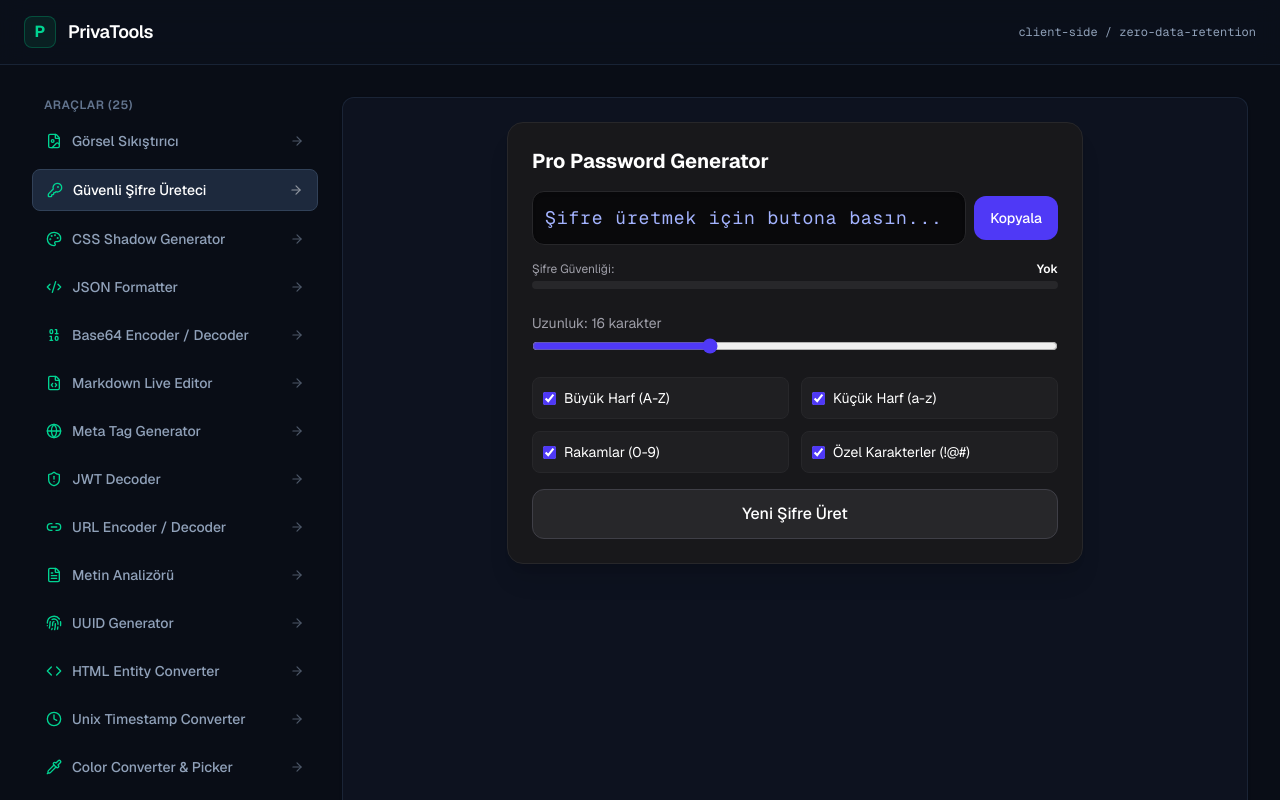
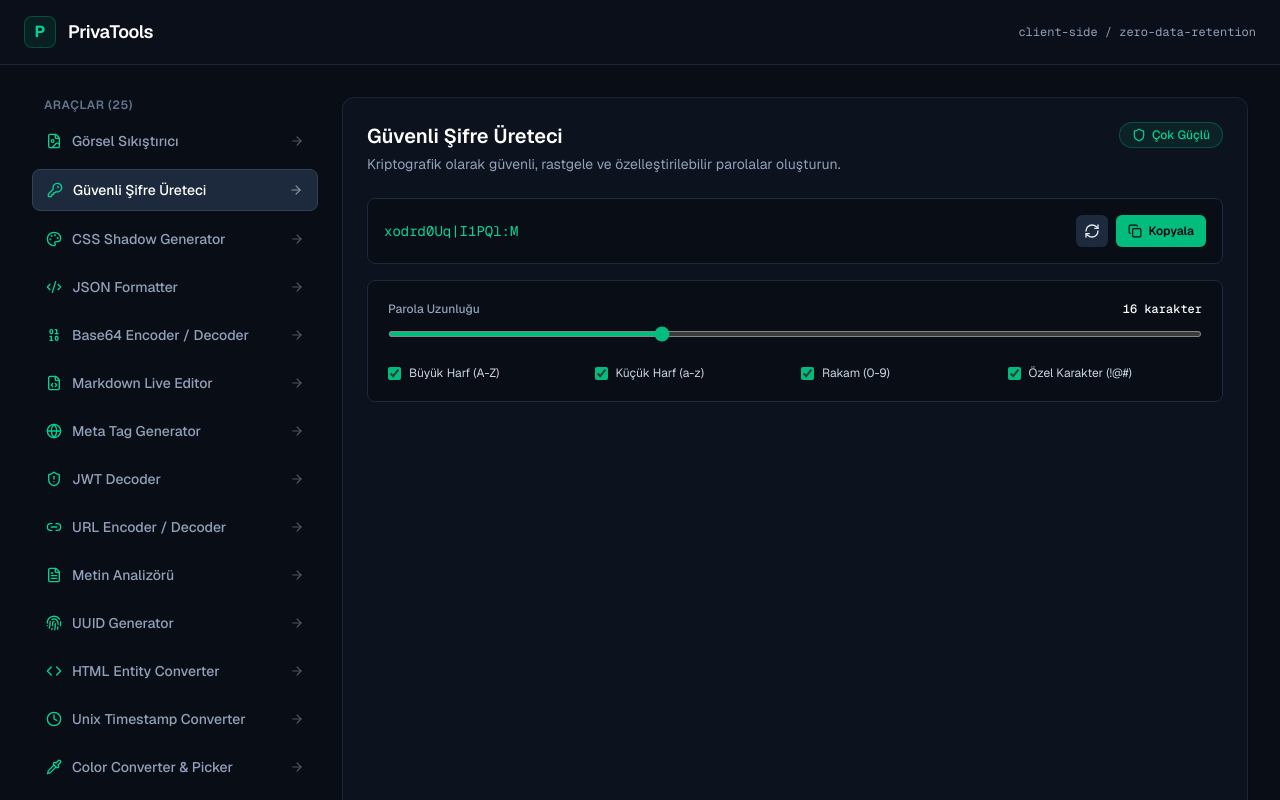
Before and after one commit to MuhammedEdev/privatools, a Next.js app: page / in a window 1280 px wide. Both pictures are taken after a click on the button "Güvenli Şifre Üreteci". Shown: the top 800 px of the page. Built offline with nearby package versions, Linux system fonts and the light colour scheme.

Commit message:
Upgrade PasswordGenerator component with cryptographic randomness and strength meter

```diff
--- a/src/components/tools/PasswordGenerator.tsx
+++ b/src/components/tools/PasswordGenerator.tsx
@@ -1,14 +1,16 @@
 "use client";
 
-import React, { useState } from "react";
+import { useState, useEffect } from "react";
+import { Copy, Check, RefreshCw, Shield } from "lucide-react";
 
 export default function PasswordGenerator() {
-  const [password, setPassword] = useState("");
-  const [length, setLength] = useState(16);
-  const [includeUppercase, setIncludeUppercase] = useState(true);
-  const [includeLowercase, setIncludeLowercase] = useState(true);
-  const [includeNumbers, setIncludeNumbers] = useState(true);
-  const [includeSymbols, setIncludeSymbols] = useState(true);
+  const [password, setPassword] = useState<string>("");
+  const [length, setLength] = useState<number>(16);
+  const [includeUppercase, setIncludeUppercase] = useState<boolean>(true);
+  const [includeLowercase, setIncludeLowercase] = useState<boolean>(true);
+  const [includeNumbers, setIncludeNumbers] = useState<boolean>(true);
+  const [includeSymbols, setIncludeSymbols] = useState<boolean>(true);
+  const [copied, setCopied] = useState<boolean>(false);
 
   const generatePassword = () => {
     let chars = "";
@@ -24,128 +26,122 @@
 
     let result = "";
     const array = new Uint32Array(length);
-    window.crypto.getRandomValues(array);
+    crypto.getRandomValues(array);
     for (let i = 0; i < length; i++) {
       result += chars[array[i] % chars.length];
     }
     setPassword(result);
   };
 
-  // Şifre Güvenlik Hesaplama
+  useEffect(() => {
+    generatePassword();
+  }, [length, includeUppercase, includeLowercase, includeNumbers, includeSymbols]);
+
+  const copyToClipboard = () => {
+    if (!password || password.startsWith("Lütfen")) return;
+    navigator.clipboard.writeText(password);
+    setCopied(true);
+    setTimeout(() => setCopied(false), 2000);
+  };
+
   const getStrength = () => {
-    if (!password || password.startsWith("Lütfen")) return { label: "Yok", color: "bg-zinc-700", width: "w-0" };
-    let score = 0;
-    if (length >= 12) score++;
-    if (length >= 16) score++;
-    if (includeUppercase && includeLowercase) score++;
-    if (includeNumbers) score++;
-    if (includeSymbols) score++;
-
-    if (score <= 2) return { label: "Zayıf", color: "bg-red-500", width: "w-1/3" };
-    if (score <= 4) return { label: "Orta", color: "bg-amber-500", width: "w-2/3" };
-    return { label: "Güçlü", color: "bg-emerald-500", width: "w-full" };
+    if (length < 10) return { label: "Zayıf", color: "text-rose-400 bg-rose-500/10 border-rose-500/30" };
+    if (length < 14) return { label: "İyi", color: "text-amber-400 bg-amber-500/10 border-amber-500/30" };
+    return { label: "Çok Güçlü", color: "text-emerald-400 bg-emerald-500/10 border-emerald-500/30" };
   };
 
   const strength = getStrength();
 
-  const copyToClipboard = () => {
-    if (!password || password.startsWith("Lütfen")) return;
-    navigator.clipboard.writeText(password);
-    alert("Güvenli şifre kopyalandı!");
-  };
-
   return (
-    <div className="p-6 bg-zinc-900 rounded-2xl border border-zinc-800 text-white max-w-xl mx-auto shadow-xl">
-      <h2 className="text-xl font-bold mb-4">Pro Password Generator</h2>
-
-      {/* Şifre Gösterim Alanı */}
-      <div className="flex items-center gap-2 mb-4">
-        <div className="flex-1 bg-zinc-950 border border-zinc-800 rounded-xl p-3 font-mono text-indigo-300 text-lg tracking-wider break-all shadow-inner">
-          {password || "Şifre üretmek için butona basın..."}
+    <div className="space-y-6">
+      <div className="flex justify-between items-start">
+        <div>
+          <h1 className="text-xl font-semibold text-white">Güvenli Şifre Üreteci</h1>
+          <p className="text-sm text-slate-400 mt-1">
+            Kriptografik olarak güvenli, rastgele ve özelleştirilebilir parolalar oluşturun.
+          </p>
         </div>
-        <button
-          onClick={copyToClipboard}
-          className="bg-indigo-600 hover:bg-indigo-700 text-white px-4 py-3 rounded-xl font-medium transition-colors text-sm"
-        >
-          Kopyala
-        </button>
-      </div>
-
-      {/* Güvenlik Çubuğu */}
-      <div className="mb-6">
-        <div className="flex justify-between text-xs text-zinc-400 mb-1">
-          <span>Şifre Güvenliği:</span>
-          <span className="font-semibold text-white">{strength.label}</span>
-        </div>
-        <div className="w-full bg-zinc-800 h-2 rounded-full overflow-hidden">
-          <div className={`h-full transition-all duration-300 ${strength.color} ${strength.width}`} />
+        <div className={`px-3 py-1 rounded-full text-xs font-medium border ${strength.color} flex items-center gap-1.5`}>
+          <Shield className="w-3.5 h-3.5" /> {strength.label}
         </div>
       </div>
 
-      {/* Kontroller */}
       <div className="space-y-4">
-        <div>
-          <div className="flex justify-between text-sm text-zinc-400 mb-1">
-            <span>Uzunluk: {length} karakter</span>
+        <div className="bg-[#090D16] border border-slate-800 rounded-lg p-4 flex items-center justify-between gap-4">
+          <span className="font-mono text-sm text-emerald-400 break-all select-all">{password}</span>
+          <div className="flex items-center gap-2 shrink-0">
+            <button
+              onClick={generatePassword}
+              className="bg-slate-800 hover:bg-slate-700 text-slate-200 p-2 rounded-md transition"
+              title="Yeniden Üret"
+            >
+              <RefreshCw className="w-4 h-4" />
+            </button>
+            <button
+              onClick={copyToClipboard}
+              className="bg-emerald-500 hover:bg-emerald-400 text-slate-950 font-semibold text-xs py-2 px-3 rounded-md transition flex items-center gap-1.5"
+            >
+              {copied ? <Check className="w-3.5 h-3.5" /> : <Copy className="w-3.5 h-3.5" />}
+              {copied ? "Kopyalandı" : "Kopyala"}
+            </button>
+          </div>
+        </div>
+
+        <div className="bg-[#090D16] border border-slate-800 rounded-lg p-5 space-y-4 text-xs">
+          <div className="space-y-2">
+            <div className="flex justify-between text-slate-400 font-medium">
+              <span>Parola Uzunluğu</span>
+              <span className="text-white font-mono">{length} karakter</span>
             </div>
             <input
               type="range"
               min="8"
               max="32"
               value={length}
-            onChange={(e) => setLength(Number(e.target.value))}
-            className="w-full accent-indigo-600 cursor-pointer"
+              onChange={(e) => setLength(parseInt(e.target.value))}
+              className="w-full accent-emerald-500 bg-slate-800 h-1.5 rounded-lg cursor-pointer"
             />
           </div>
 
-        <div className="grid grid-cols-2 gap-3 text-sm">
-          <label className="flex items-center gap-2 cursor-pointer bg-zinc-800/50 p-2.5 rounded-lg border border-zinc-800">
+          <div className="grid grid-cols-2 sm:grid-cols-4 gap-3 pt-2">
+            <label className="flex items-center gap-2 cursor-pointer text-slate-300">
               <input
                 type="checkbox"
                 checked={includeUppercase}
                 onChange={(e) => setIncludeUppercase(e.target.checked)}
-              className="rounded accent-indigo-600"
+                className="accent-emerald-500 rounded bg-slate-900 border-slate-800"
               />
-            <span>Büyük Harf (A-Z)</span>
+              Büyük Harf (A-Z)
             </label>
-
-          <label className="flex items-center gap-2 cursor-pointer bg-zinc-800/50 p-2.5 rounded-lg border border-zinc-800">
+            <label className="flex items-center gap-2 cursor-pointer text-slate-300">
               <input
                 type="checkbox"
                 checked={includeLowercase}
                 onChange={(e) => setIncludeLowercase(e.target.checked)}
-              className="rounded accent-indigo-600"
+                className="accent-emerald-500 rounded bg-slate-900 border-slate-800"
               />
-            <span>Küçük Harf (a-z)</span>
+              Küçük Harf (a-z)
             </label>
-
-          <label className="flex items-center gap-2 cursor-pointer bg-zinc-800/50 p-2.5 rounded-lg border border-zinc-800">
+            <label className="flex items-center gap-2 cursor-pointer text-slate-300">
               <input
                 type="checkbox"
                 checked={includeNumbers}
                 onChange={(e) => setIncludeNumbers(e.target.checked)}
-              className="rounded accent-indigo-600"
+                className="accent-emerald-500 rounded bg-slate-900 border-slate-800"
               />
-            <span>Rakamlar (0-9)</span>
+              Rakam (0-9)
             </label>
-
-          <label className="flex items-center gap-2 cursor-pointer bg-zinc-800/50 p-2.5 rounded-lg border border-zinc-800">
+            <label className="flex items-center gap-2 cursor-pointer text-slate-300">
               <input
                 type="checkbox"
                 checked={includeSymbols}
                 onChange={(e) => setIncludeSymbols(e.target.checked)}
-              className="rounded accent-indigo-600"
+                className="accent-emerald-500 rounded bg-slate-900 border-slate-800"
               />
-            <span>Özel Karakterler (!@#)</span>
+              Özel Karakter (!@#)
             </label>
           </div>
-
-        <button
-          onClick={generatePassword}
-          className="w-full bg-zinc-800 hover:bg-zinc-700 text-white font-medium py-3 rounded-xl transition-colors border border-zinc-700"
-        >
-          Yeni Şifre Üret
-        </button>
+        </div>
       </div>
     </div>
   );
```
Lines whose indentation alone changed are shown as unchanged.
